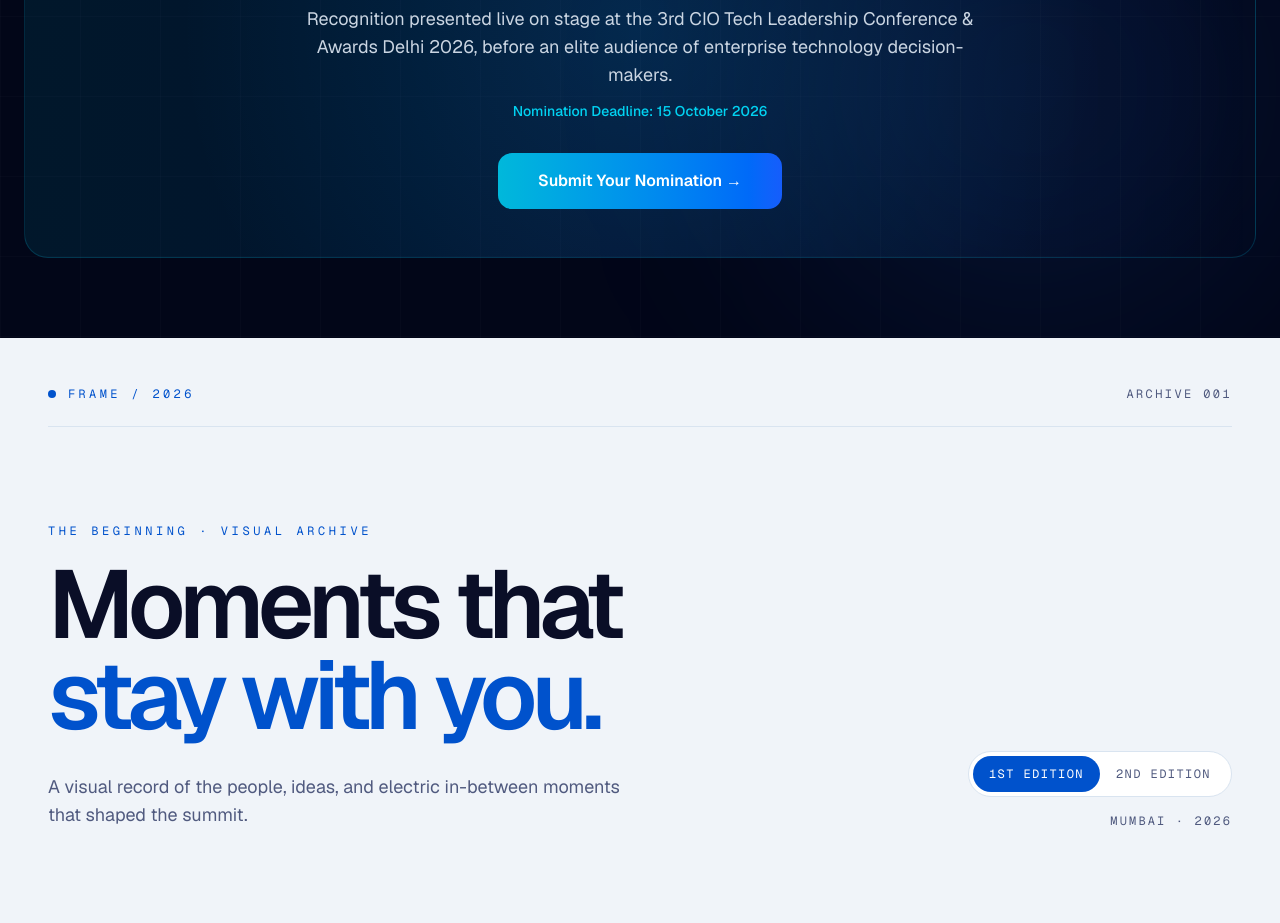
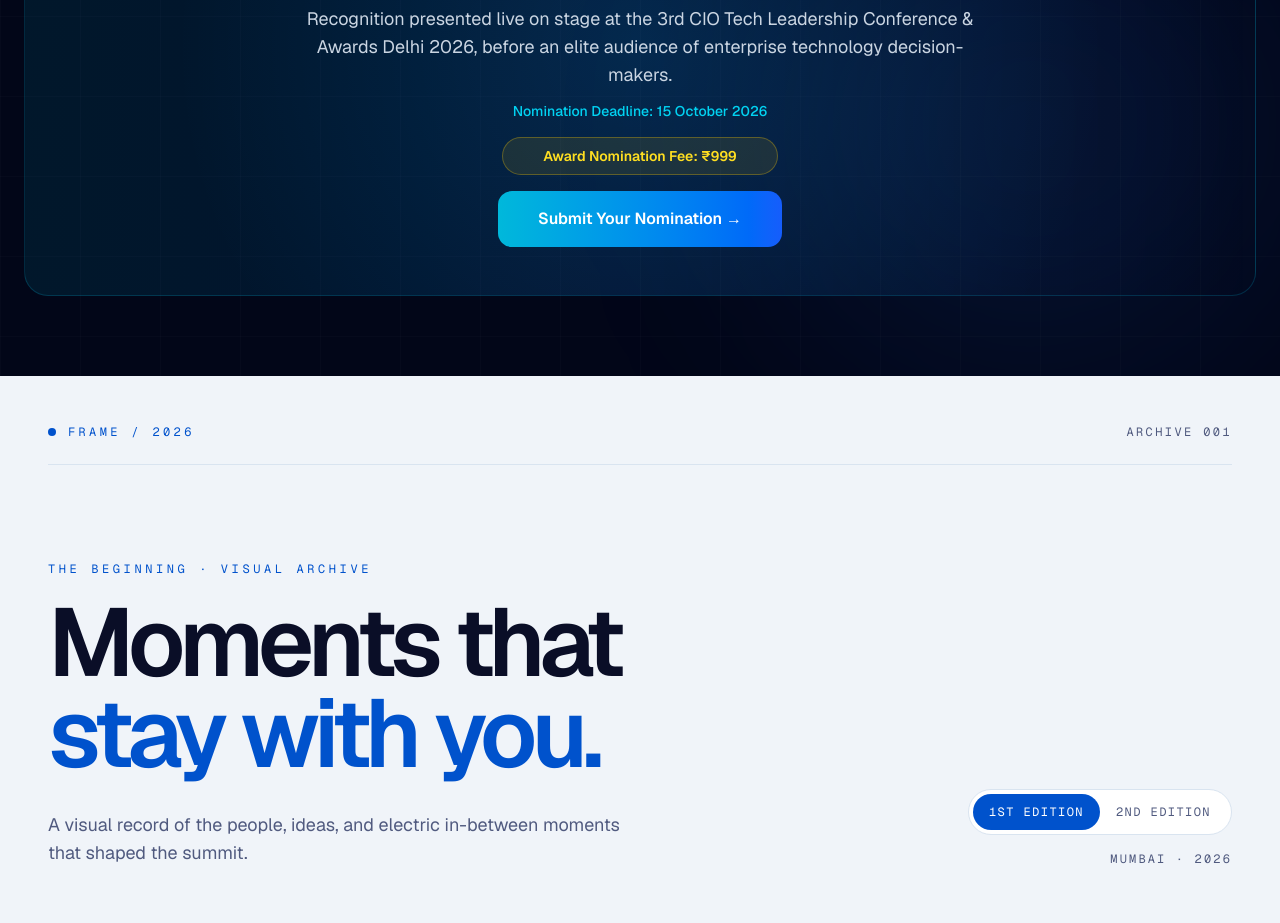
Before and after one commit to vamshichi/cio, a Next.js app: page / in a window 1280 px wide. Shown: the part 9760-10683 px from the top of the page. Built offline with nearby package versions, Linux system fonts and the light colour scheme; grey boxes are pictures that could not be loaded.

Commit message:
added award nominaction fee

```diff
--- a/components/sections/awards.tsx
+++ b/components/sections/awards.tsx
@@ -681,27 +681,43 @@ export function Awards() {
       {/* CTA */}
       <div className="relative overflow-hidden rounded-3xl border border-cyan-500/20 bg-gradient-to-r from-cyan-500/10 via-blue-500/10 to-transparent p-12 text-center">
         <div className="absolute inset-0 bg-[radial-gradient(circle_at_center,rgba(0,174,255,0.15),transparent_70%)]" />
+
         <div className="relative">
           <span className="inline-flex rounded-full border border-cyan-500/20 bg-cyan-500/10 px-4 py-2 text-sm text-cyan-300">
             Nominations Open · Limited Awards · High Prestige
           </span>
+
           <h3 className="mt-6 text-4xl font-black text-white">
             Nominate a Leader Engineering<br />India's Digital Future
           </h3>
+
           <p className="mx-auto mt-4 max-w-2xl text-lg text-slate-300">
-            Recognition presented live on stage at the 3rd CIO Tech Leadership Conference & Awards Delhi 2026, before an elite audience of enterprise technology decision-makers.
+            Recognition presented live on stage at the 3rd CIO Tech Leadership
+            Conference & Awards Delhi 2026, before an elite audience of enterprise
+            technology decision-makers.
           </p>
-          <p className="mt-3 text-sm text-cyan-400 font-medium">Nomination Deadline: 15 October 2026</p>
+
+          <p className="mt-3 text-sm text-cyan-400 font-medium">
+            Nomination Deadline: 15 October 2026
+          </p>
+
+         <div className="mt-4 flex flex-col items-center gap-4">
+  {/* Nomination Fee */}
+  <div className="inline-flex items-center rounded-full border border-yellow-400/30 bg-yellow-400/10 px-10 py-2 text-sm font-semibold text-yellow-300">
+    Award Nomination Fee: ₹999
+  </div>
+
+  {/* Submit Button */}
   <button
     onClick={() => {
       window.location.hash = 'awards-form'
       setShowModal(true)
     }}
-
-            className="mt-8 rounded-xl bg-gradient-to-r from-cyan-500 to-blue-600 px-10 py-4 font-semibold text-white transition-all hover:scale-105 hover:shadow-[0_10px_30px_rgba(0,174,255,0.3)]"
+    className="rounded-xl bg-gradient-to-r from-cyan-500 to-blue-600 px-10 py-4 font-semibold text-white transition-all hover:scale-105 hover:shadow-[0_10px_30px_rgba(0,174,255,0.3)]"
   >
     Submit Your Nomination →
   </button>
+</div>
         </div>
       </div>
 
```
Lines whose indentation alone changed are shown as unchanged.
